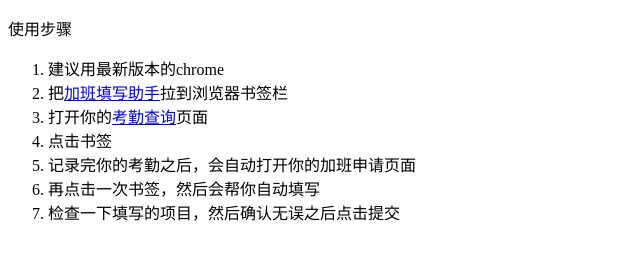
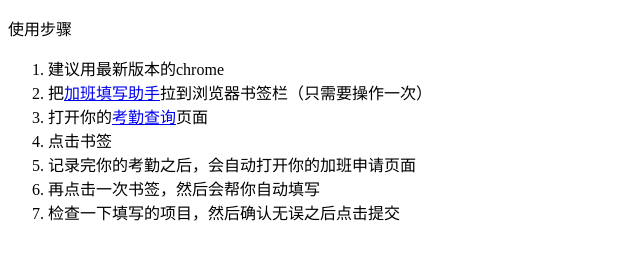
Before and after one commit to p2227/script, a website: page othelper/index.tpl.html in a window 1280 px wide. Shown: the whole page, without its empty margins (0-640 px from the left). Drawn offline with Linux system fonts and the light colour scheme.

Commit message:
细节修改

```diff
--- a/othelper/index.tpl.html
+++ b/othelper/index.tpl.html
@@ -10,7 +10,7 @@
     <p>使用步骤</p>
     <ol>
         <li>建议用最新版本的chrome</li>
-        <li>把<a href='javascript:{{script}}'>加班填写助手</a>拉到浏览器书签栏</li>
+        <li>把<a href='javascript:{{script}}'>加班填写助手</a>拉到浏览器书签栏（只需要操作一次）</li>
         <li>打开你的<a href="http://172.16.40.253:9088/Attendance/StaffDaily/Edit?ParameterID=W03030200&ParameterTitle=%E8%80%83%E5%8B%A4%E6%9F%A5%E8%AF%A2" target="_blank">考勤查询</a>页面</li>
         <li>点击书签</li>
         <li>记录完你的考勤之后，会自动打开你的加班申请页面</li>
```
